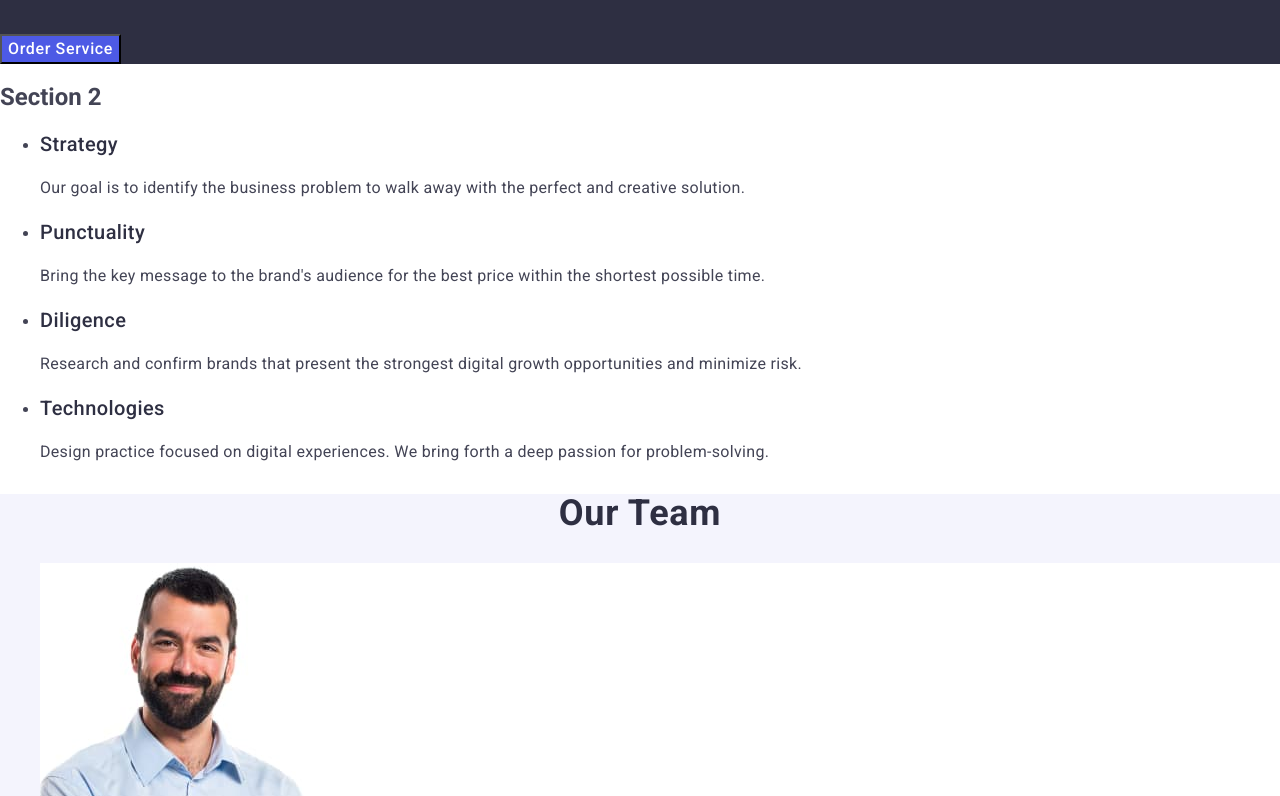
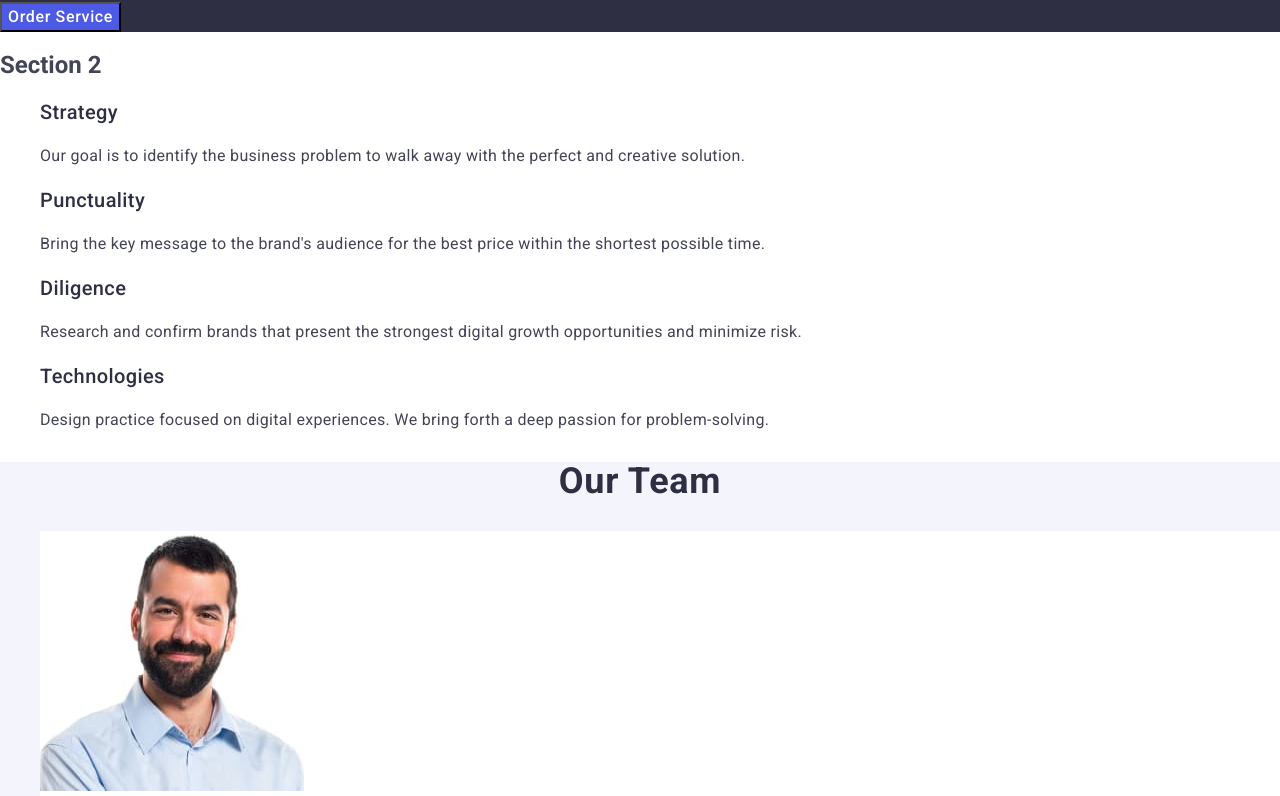
Before and after one commit to aandrea-alex/goit-markup-hw-02, a plain HTML site: page index.html in a window 1280 px wide. Shown: the part 292-1088 px from the top of the page. Drawn offline with nearby package versions, Linux system fonts and the light colour scheme.

Commit message:
Update styles.css

```diff
--- a/css/styles.css
+++ b/css/styles.css
@@ -8,11 +8,11 @@ a {
   text-decoration: none;
 }
 
-/* ul {
+ul {
   list-style-type: none;
   margin: 0;
-  padding-left: 0;
-} */
+  /* padding-left: 0; */
+}
 
 /* .visually-hidden {
   position: absolute;
```
